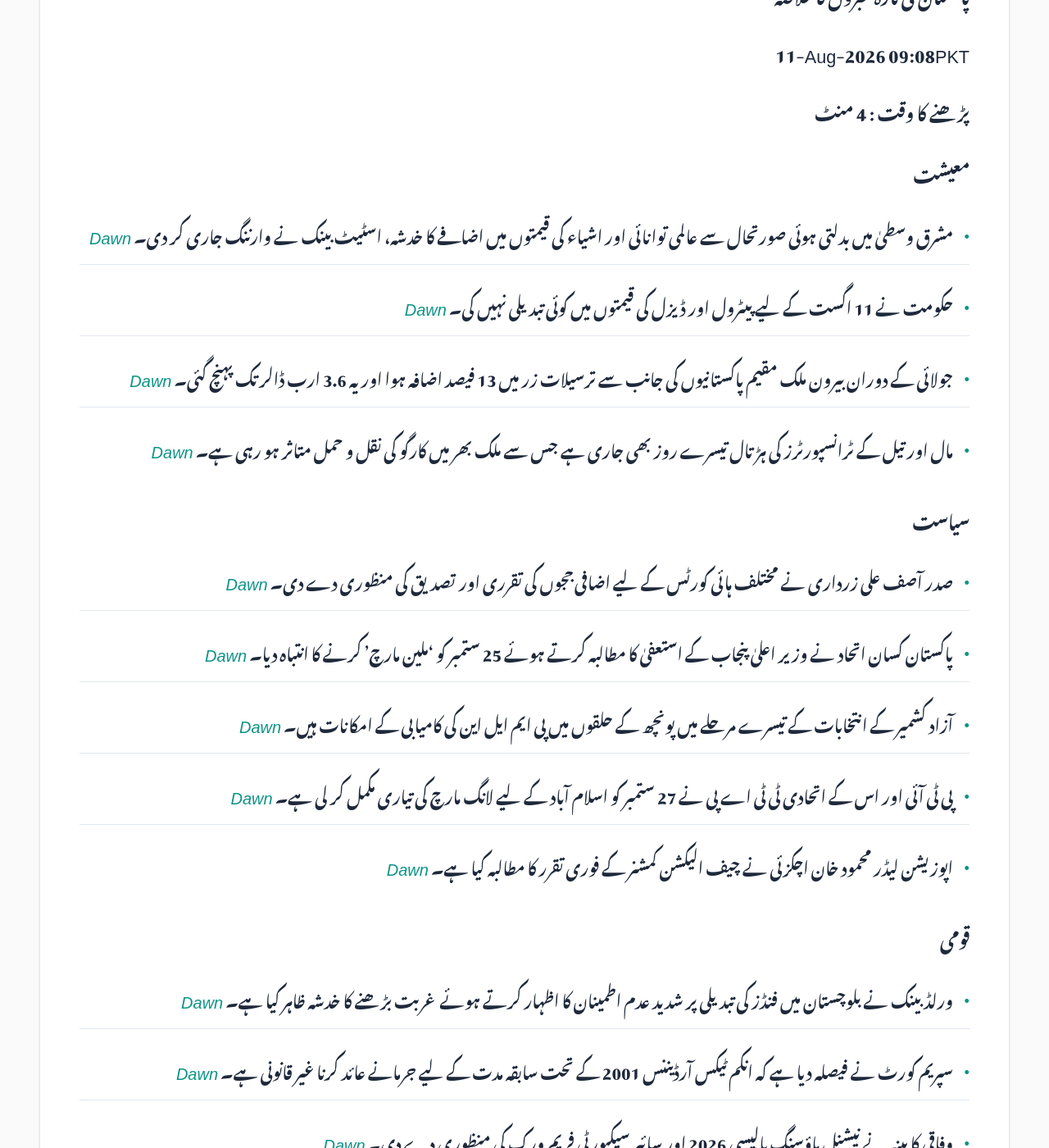
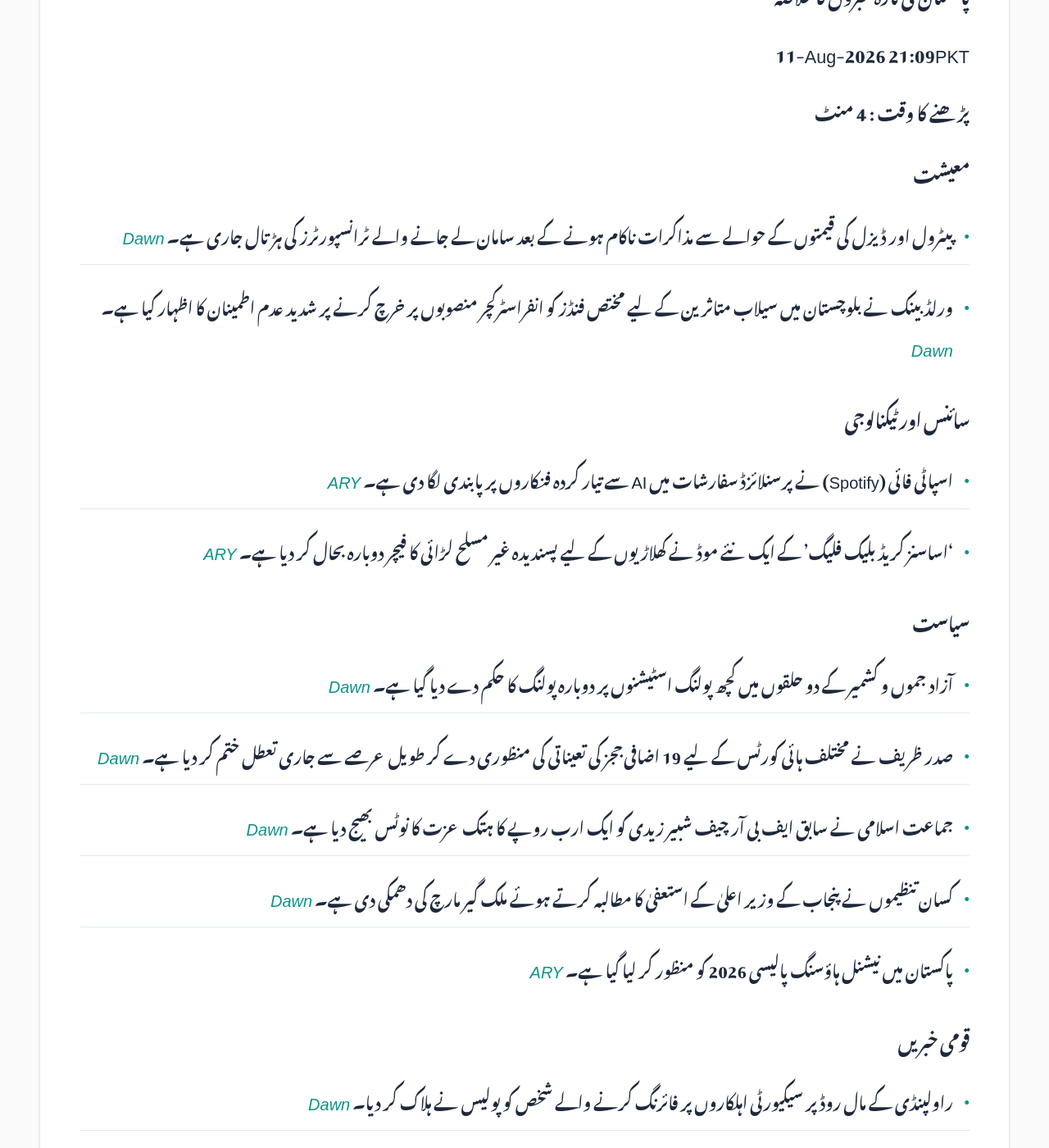
Before and after one commit to zsubzwary/news, a Jekyll site: the page built from ur/index.md, in a window 1280 px wide and 1400 px high, scrolled down 354 px. Shown: the whole window at 82% size. Built offline with Jekyll 4.4.1, drawn with Linux system fonts in a browser that asks for light colours; some web fonts are replaced; comment, search, counter and statistics services are not loaded; some of the changed text lies outside the part shown.

Commit message:
DateTime; 2026-08-11T16:09:57.154Z

```diff
--- a/ur/index.md
+++ b/ur/index.md
@@ -7,42 +7,50 @@ rtl: true
 
 پاکستان کی تازہ خبروں کا خلاصہ
 
- &lrm; 11-Aug-2026 09:08PKT
+ &lrm; 11-Aug-2026 21:09PKT
 
 پڑھنے کا وقت : 4 منٹ
 
 ### معیشت
-- مشرق وسطیٰ میں بدلتی ہوئی صورتحال سے عالمی توانائی اور اشیاء کی قیمتوں میں اضافے کا خدشہ، اسٹیٹ بینک نے وارننگ جاری کر دی۔ *[Dawn](https://www.dawn.com/news/2022040/sbp-warns-of-price-spirals)*
-- حکومت نے 11 اگست کے لیے پیٹرول اور ڈیزل کی قیمتوں میں کوئی تبدیلی نہیں کی۔ *[Dawn](https://www.dawn.com/news/2021950/govt-leaves-petrol-diesel-prices-unchanged-for-aug-11)*
-- جولائی کے دوران بیرون ملک مقیم پاکستانیوں کی جانب سے ترسیلات زر میں 13 فیصد اضافہ ہوا اور یہ 3.6 ارب ڈالر تک پہنچ گئی۔ *[Dawn](https://www.dawn.com/news/2022042/remittances-rise-13pc-to-36bn-in-july)*
-- مال اور تیل کے ٹرانسپورٹرز کی ہڑتال تیسرے روز بھی جاری ہے جس سے ملک بھر میں کارگو کی نقل و حمل متاثر ہو رہی ہے۔ *[Dawn](https://www.dawn.com/news/2022041/goods-oil-transporters-strike-continues)*
+- پیٹرول اور ڈیزل کی قیمتوں کے حوالے سے مذاکرات ناکام ہونے کے بعد سامان لے جانے والے ٹرانسپورٹرز کی ہڑتال جاری ہے۔ *[Dawn](https://www.dawn.com/news/2022155/goods-transporters-to-continue-strike-as-negotiations-with-govt-end-without-resolution)*
+- ورلڈ بینک نے بلوچستان میں سیلاب متاثرین کے لیے مختص فنڈز کو انفراسٹرکچر منصوبوں پر خرچ کرنے پر شدید عدم اطمینان کا اظہار کیا ہے۔ *[Dawn](https://www.dawn.com/news/2022053/world-bank-unhappy-over-fund-diversion-from-balochistan)*
+
+### سائنس اور ٹیکنالوجی
+- اسپاٹی فائی (Spotify) نے پرسنلائزڈ سفارشات میں AI سے تیار کردہ فنکاروں پر پابندی لگا دی ہے۔ *[ARY](https://arynews.tv/spotify-bans-ai-generated-artists-from-recommendations)*
+- 'اساسنز کریڈ بلیک فلیگ' کے ایک نئے موڈ نے کھلاڑیوں کے لیے پسندیدہ غیر مسلح لڑائی کا فیچر دوبارہ بحال کر دیا ہے۔ *[ARY](https://arynews.tv/assassins-creed-black-flag-resynced-mod-restores-unarmed-combat-feature)*
 
 ### سیاست
-- صدر آصف علی زرداری نے مختلف ہائی کورٹس کے لیے اضافی ججوں کی تقرری اور تصدیق کی منظوری دے دی۔ *[Dawn](https://www.dawn.com/news/2022098/president-zardari-approves-additional-judges-appointments-to-high-courts-after-days-long-delay)*
-- پاکستان کسان اتحاد نے وزیر اعلیٰ پنجاب کے استعفیٰ کا مطالبہ کرتے ہوئے 25 ستمبر کو 'ملین مارچ' کرنے کا انتباہ دیا۔ *[Dawn](https://www.dawn.com/news/2022038/farmers-threaten-protest-march-to-save-agriculture)*
-- آزاد کشمیر کے انتخابات کے تیسرے مرحلے میں پونچھ کے حلقوں میں پی ایم ایل این کی کامیابی کے امکانات ہیں۔ *[Dawn](https://www.dawn.com/news/2021864/3rd-phase-of-ajk-elections-pml-n-poised-for-gains-in-poonch-amid-rigging-allegations)*
-- پی ٹی آئی اور اس کے اتحادی ٹی ٹی اے پی نے 27 ستمبر کو اسلام آباد کے لیے لانگ مارچ کی تیاری مکمل کر لی ہے۔ *[Dawn](https://www.dawn.com/news/2021943/pti-leadership-ttap-on-board-for-september-27-long-march-to-islamabad-sohail-afridi)*
-- اپوزیشن لیڈر محمود خان اچکزئی نے چیف الیکشن کمشنر کے فوری تقرر کا مطالبہ کیا ہے۔ *[Dawn](https://www.dawn.com/news/2021914/in-letter-to-pm-achakzai-urges-immediate-appointment-of-new-chief-election-commissioner)*
+- آزاد جموں و کشمیر کے دو حلقوں میں کچھ پولنگ اسٹیشنوں پر دوبارہ پولنگ کا حکم دے دیا گیا ہے۔ *[Dawn](https://www.dawn.com/news/2022158/re-polling-set-for-aug-15-at-some-polling-stations-in-two-bagh-constituencies-of-ajk)*
+- صدر ظریف نے مختلف ہائی کورٹس کے لیے 19 اضافی ججز کی تعیناتی کی منظوری دے کر طویل عرصے سے جاری تعطل ختم کر دیا ہے۔ *[Dawn](https://www.dawn.com/news/2022098/president-zardari-approves-additional-judges-appointments-to-high-courts-ending-weeks-long-deadlock)*
+- جماعت اسلامی نے سابق ایف بی آر چیف شبیر زیدی کو ایک ارب روپے کا ہتک عزت کا نوٹس بھیج دیا ہے۔ *[Dawn](https://www.dawn.com/news/2022128/ji-sends-rs1bn-defamation-notice-to-ex-fbr-chief-shabbar-zaidi)*
+- کسان تنظیموں نے پنجاب کے وزیر اعلیٰ کے استعفیٰ کا مطالبہ کرتے ہوئے ملک گیر مارچ کی دھمکی دی ہے۔ *[Dawn](https://www.dawn.com/news/2022038/farmers-threaten-protest-march-to-save-agriculture)*
+- پاکستان میں نیشنل ہاؤسنگ پالیسی 2026 کو منظور کر لیا گیا ہے۔ *[ARY](https://arynews.tv/pakistan-approves-national-housing-policy-2026)*
 
-### قومی
-- ورلڈ بینک نے بلوچستان میں فنڈز کی تبدیلی پر شدید عدم اطمینان کا اظہار کرتے ہوئے غربت بڑھنے کا خدشہ ظاہر کیا ہے۔ *[Dawn](https://www.dawn.com/news/2022053/world-bank-unhappy-over-fund-diversion-from-balochistan)*
-- سپریم کورٹ نے فیصلہ دیا ہے کہ انکم ٹیکس آرڈیننس 2001 کے تحت سابقہ مدت کے لیے جرمانے عائد کرنا غیر قانونی ہے۔ *[Dawn](https://www.dawn.com/news/2022052/retrospective-tax-penalties-are-unlawful-supreme-court)*
-- وفاقی کابینہ نے نیشنل ہاؤسنگ پالیسی 2026 اور سائبر سیکیورٹی فریم ورک کی منظوری دے دی۔ *[Dawn](https://www.dawn.com/news/2022051/cabinet-okays-housing-policy-cybersecurity-framework)*
-- میر رضا علی کے قتل کے کیس میں نئی تحقیقاتی ٹیم نے باقاعدہ کارروائی شروع کر دی ہے۔ *[Dawn](https://www.dawn.com/news/2021913/new-investigation-team-initiates-formal-proceedings-into-mir-raza-ali-murder)*
-- پشاور ہائی کورٹ نے پی کا ایکیسٹ کیس میں نورین نیازی کو عبوری ضمانت دے دی۔ *[Dawn](https://www.dawn.com/news/2021934/peshawar-high-court-grants-transit-bail-to-noreen-niazi-in-peca-case)*
+### قومی خبریں
+- راولپنڈی کے مال روڈ پر سیکیورٹی اہلکاروں پر فائرنگ کرنے والے شخص کو پولیس نے ہلاک کر دیا۔ *[Dawn](https://www.dawn.com/news/2022145/man-shot-dead-on-rawalpindis-mall-road-after-opening-fire-on-security-personnel)*
+- صدر ظریف نے جنرل عامر رضا کو نشانِ امتیاز (ملٹری) سے نوازا۔ *[Dawn](https://www.dawn.com/news/2022162/president-zardari-confers-nishan-i-imtiaz-on-national-strategic-command-commander-gen-aamer-raza)*
+- کوٹ ادو میں شادی کی تقریب کے بعد ایک رکشہ کنال میں گرنے سے 12 افراد، جن میں چھ بچے شامل ہیں، ہلاک ہو گئے۔ *[Dawn](https://www.dawn.com/news/2022151/at-least-12-dead-as-loader-rickshaw-carrying-wedding-procession-falls-into-canal-in-kot-addu)*
+- لاہور ہائی کورٹ میں 10 نئے اضافی ججوں نے حلف اٹھایا۔ *[Dawn](https://www.dawn.com/news/2022156/10-additional-judges-sworn-in-at-lhc-after-presidents-go-ahead)*
+- ٹک ٹاکر رجب بٹ اور چار دیگر ملزمان کو جنسی زیادتی کے مقدمے میں عدالت نے طلب کر لیا ہے۔ *[Dawn](https://www.dawn.com/news/2022141/lahore-court-sets-august-18-to-indict-tiktoker-rajab-butt-4-others-in-sexual-assault-case)*
+- این سی سی آئی اے نے شرجیل میمن کی شکایت پر چار افراد کو سوشل میڈیا پر بدنامی کے الزام میں طلب کر لیا ہے۔ *[Dawn](https://www.dawn.com/news/2022114/nccia-summons-4-individuals-on-sharjeel-memons-complaint-in-connection-with-mir-razas-case)*
+- کراچی کے ایک نوجوان کو سوشل میڈیا پر جھوٹی معلومات پھیلانے کے جرم میں ایک سال قید کی سزا سنائی گئی۔ *[Dawn](https://www.dawn.com/news/2022016/karachi-youth-jailed-for-one-year-for-spreading-false-fabricated-information-on-social-media-to-incite-violence)*
 
 ### بین الاقوامی
-- کولمبیا میں شدید زلزلے کے نتیجے میں کم از کم 111 افراد جاں بحق اور متعدد زخمی ہوئے۔ *[Dawn](https://www.dawn.com/news/2022070/major-earthquake-claims-111-lives-in-colombia)*
-- وزیراعظم شہباز شریف نے پاک-سعودی-ترکی دفاعی معاہدے کو محض دفاعی مقاصد کے لیے قرار دیا۔ *[Dawn](https://www.dawn.com/news/2021923/pak-saudi-turkiye-defence-pact-entirely-for-defensive-purposes-not-aggression-pm-shehbaz)*
-- بھارت کی ریاست جھارکھنڈ میں امتحانات میں دھاندلی کے خلاف احتجاج پر پولیس نے آنسو گیس اور لاٹھی چارج کا استعمال کیا۔ *[Dawn](https://www.dawn.com/news/2021895/police-in-indias-jharkhand-fire-tear-gas-use-batons-to-disperse-youth-protesters)*
-- ایران کا کہنا ہے کہ پاک-سعودی-ترکی دفاعی معاہدہ علاقائی ممالک کے امریکہ کے حوالے سے بدلتے ہوئے نظریات کی علامت ہے۔ *[Dawn](https://www.dawn.com/news/2021886/iran-says-pak-saudi-turkiye-deal-shows-change-in-perception-towards-us)*
+- کولمبیا میں زلزلے کے نتیجے میں ہلاکتوں کی تعداد بڑھ کر 224 ہو گئی ہے۔ *[Dawn](https://www.dawn.com/news/2022111/colombia-earthquake-death-toll-surges-to-224-as-search-for-survivors-continues)*
+- شام کی عدالت نے سابق صدر بشار الاسد کو جنگی جرائم کے الزامات کے تحت غیر موجودگی میں موت کی سزا سنا دی۔ *[Dawn](https://www.dawn.com/news/2022132/ousted-syrian-president-bashar-al-assad-sentenced-to-death-in-absentia)*
+- بحرین کے وزیر خارجہ نے مکہ دفاعی معاہدے پر پاکستان کو مبارکباد دی اور پاکستان کے دورے کی خواہش ظاہر کی۔ *[Dawn](https://www.dawn.com/news/2022117/bahrain-fm-congratulates-dar-on-makkah-defence-pact-expresses-desire-to-visit-pakistan)*
+- کویت نے اسکولوں کے لیے نئے قوانین تجویز کیے ہیں۔ *[ARY](https://arynews.tv/kuwait-proposes-new-regulations-for-schools)*
 
 ### کھیل
-- تین فٹ بال کنفیڈریشنز نے فیفا صدر انفینٹینو کو تنقید کا نشانہ بناتے ہوئے کہا کہ کھیل کسی فرد کی ملکیت نہیں ہے۔ *[Dawn](https://www.dawn.com/news/2021918/three-football-confederations-rebuke-infantino-say-sport-belongs-to-no-individual)*
+- ڈونلڈ ٹرمپ نے فیفا کے صدر انفینٹینو کو عہدے سے ہٹانے کے فیصلے کو ایک "غلطی" قرار دیا ہے۔ *[Dawn](https://www.dawn.com/news/2022126/trump-says-would-be-terrible-mistake-to-oust-embattled-fifa-president-infantino)*
 
 ### صحت
-- ڈان میڈیا پاکستان میں غذائی قلت کے مسائل پر بات کرنے کے لیے 'ایکٹ فار نیوٹریشن' کانفرنس منعقد کرے گا۔ *[Dawn](https://www.dawn.com/news/2022065/dawnmedia-to-host-act-for-nutrition)*
-- امریکی ہیلتھ ایجنسی FDA نے خوراک میں استعمال ہونے والے کیمیکلز (additives) کی نگرانی بڑھانے کا فیصلہ کیا ہے۔ *[ARY](https://arynews.tv/fda-moves-to-increase-oversight-of-food-additives)*
+- لاہور کے ہسپتالوں میں معدے کی بیماری (گیسٹرو اینٹرائٹس) کے مریضوں میں اچانک اضافہ دیکھا جا رہا ہے۔ *[Dawn](https://www.dawn.com/news/2022148/lahore-hospitals-report-surge-in-gastroenteritis-patients-amid-conflicting-outbreak-reports)*
+- امریکہ میں سالمونیلا کے پھیلاؤ کے بعد تازہ سبزیوں کے حوالے سے نئی حکومتی ہدایات جاری کی گئی ہیں۔ *[ARY](https://arynews.tv/us-new-guidance-on-produce-salmonella-%e2%81%a0cyclosporiasis-outbreak)*
+- امریکہ میں بیف (گوشت) کے کچھ مصنوعات کو مارکیٹ سے واپس لینے کا حکم دیا گیا ہے۔ *[ARY](https://arynews.tv/beef-recalled-in-us-see-the-affected-products)*
 
 ### دیگر
-- تفریحی دنیا سے متعلق مختلف خبریں بشمول ڈیمی لواتو کی نئی فلم، میگن مارکل کی کال، اور برڈ پٹ سے متعلق خبریں شامل ہیں۔ *[ARY](https://arynews.tv/demi-lovato-reprises-mitchie-torres-role-in-camp-rock-3-with-jonas-brothers)*
+- پاکستان میں طلباء کو سی آئی ای (CIE) اے لیول کے نتائج موصول ہو گئے۔ *[Dawn](https://www.dawn.com/news/2022121/not-an-ordinary-year-pakistani-students-receive-their-cie-as-amp-a-level-results-for-june-series)*
+- پاکستان اور امریکہ نے فل برائٹ اور ایچ ای سی (HEC) کے درمیان شراکت داری کو تجدید بخشی ہے۔ *[ARY](https://arynews.tv/pakistan-and-united-states-renew-fulbright-hec-partnership)*
+- ٹیلر سوئفٹ کے عروسی لباس سے متعلق سوشل میڈیا پر بحث و مباحثہ جاری ہے۔ *[ARY](https://arynews.tv/taylor-swift-wedding-dress-buzz-gets-bridal-brands-talking)*
+- کائیلی جینیئر اور تیموتھی چalamet کی شادی کے حوالے سے افواہیں گردش کر رہی ہیں۔ *[ARY](https://arynews.tv/kylie-jenner-timothee-chalamet-attended-tom-holland-and-zendaya-wedding)*
```
